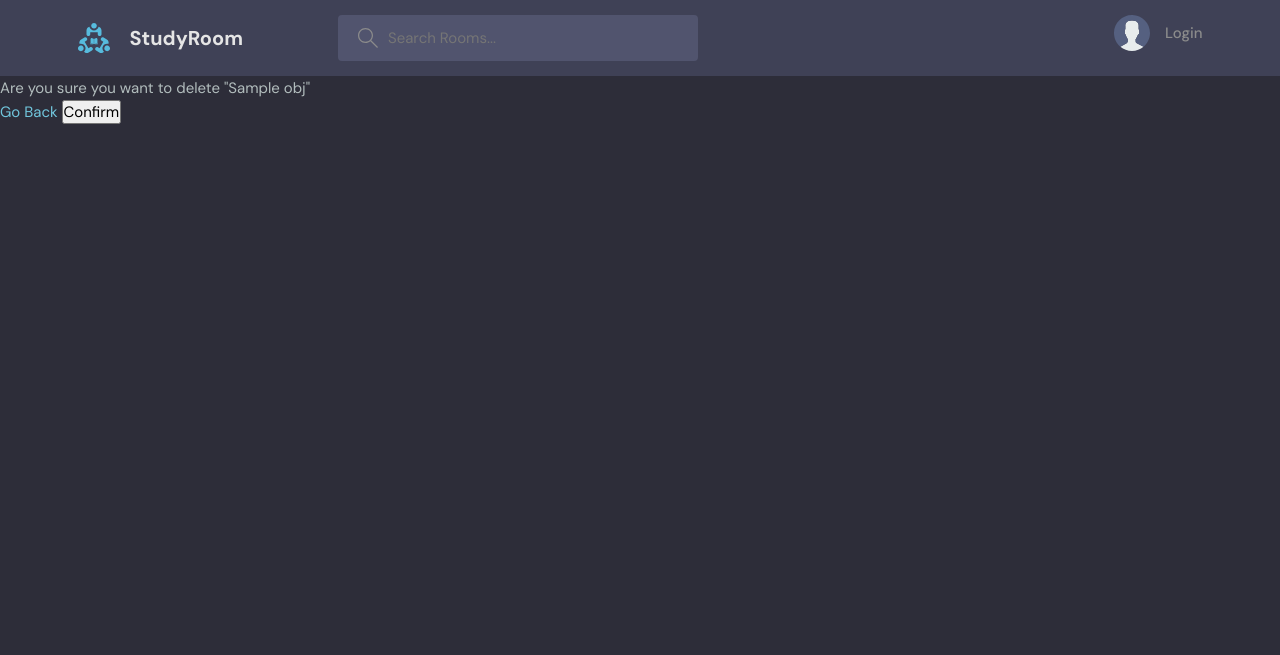
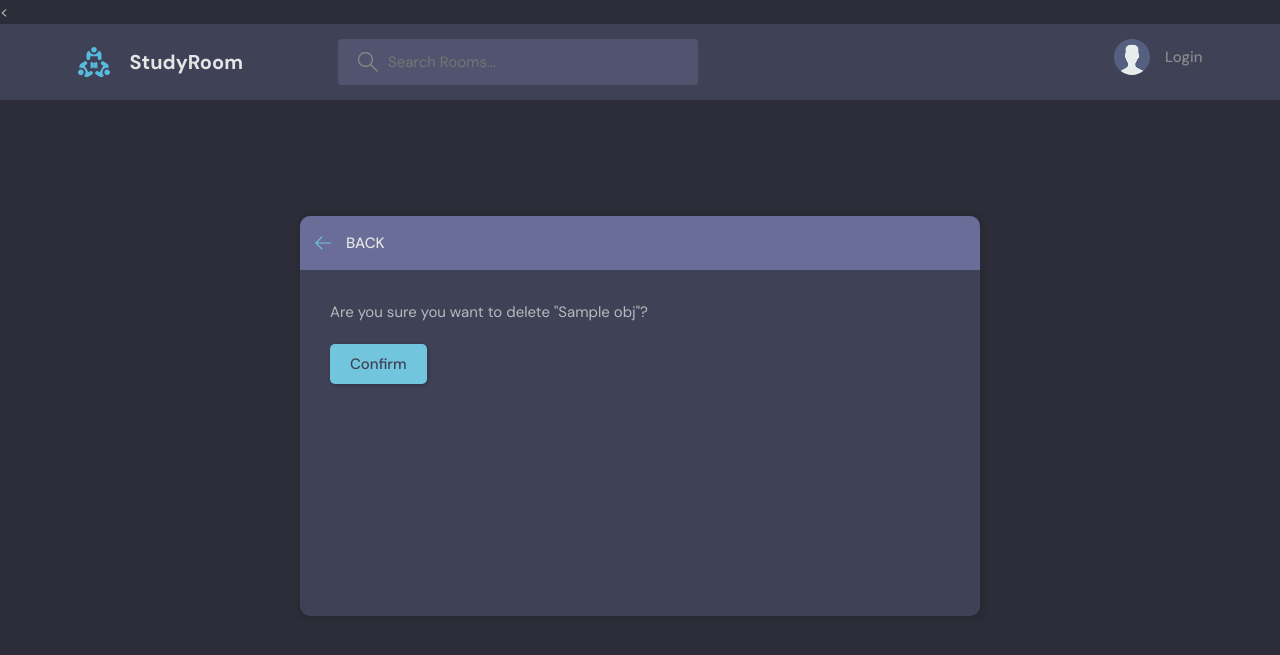
Before and after one commit to Prabhat-Kumar-42/StudyRoom, a Django app: template base/templates/base/delete.html in a window 1280 px wide. Shown: the top 655 px of the page. Run offline with Django 3.2, Linux system fonts and the light colour scheme; the template is opened without the code that fills it: most values are stand-ins (such as "Sample title", 1, 10 or a date in 2020).

Commit message:
replaced old delete file with new delete.html containing theme

```diff
--- a/base/templates/base/delete.html
+++ b/base/templates/base/delete.html
@@ -1,12 +1,37 @@
-{% extends 'main.html' %}
+<{% extends 'main.html' %}
 
 {% block content %}
+   <main class="delete-item layout">
+        <div class="container">
+            <div class="layout__box">
+                <div class="layout__boxHeader">
+                    <div class="layout__boxTitle">
+                        <a href="{{request.META.HTTP_REFERER}}">
+                            <svg version="1.1" xmlns="http://www.w3.org/2000/svg" width="32" height="32"
+                                viewBox="0 0 32 32">
+                                <title>arrow-left</title>
+                                <path
+                                    d="M13.723 2.286l-13.723 13.714 13.719 13.714 1.616-1.611-10.96-10.96h27.625v-2.286h-27.625l10.965-10.965-1.616-1.607z">
+                                </path>
+                            </svg>
+                        </a>
+                        <h3>Back</h3>
+                    </div>
+                </div>
+                <div class="layout__body">
+                    <form class="form" method='POST' action="">
+                        {% csrf_token %}
+                        <div class="form__group">
+                          <p>Are you sure you want to delete "{{obj}}"?</p>
+                        </div>
 
-<form method='POST' action=''>
-  {% csrf_token %}
-  <p>Are you sure you want to delete "{{obj}}"</p>
-  <a href="{{request.META.HTTP_REFERER}}">Go Back</a>
-  <input type="submit" name="confirm" value="Confirm" />
-</form>
+                        <div class="for__group">
+                            <input class="btn btn--main" type="submit" value="Confirm" />
+                        </div>
 
+                    </form>
+                </div>
+            </div>
+        </div>
+    </main>
 {% endblock %}
```
Also changed, not shown: base/templates/base/delete_old.html (added, +12 -0 lines).
